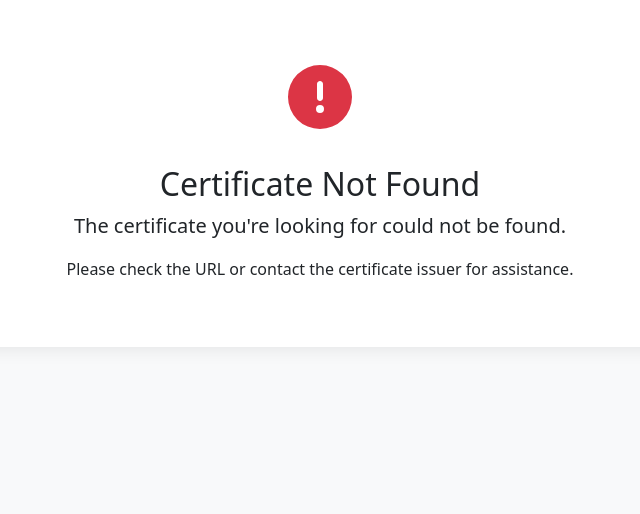
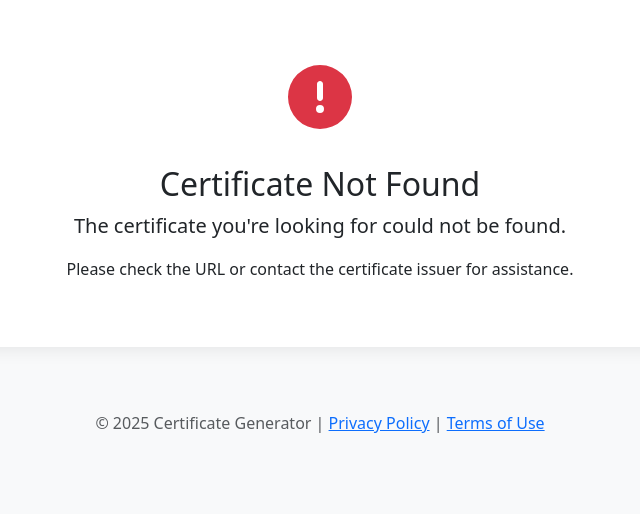
Before and after one commit to Manan0409/Certificate-Generator, a Flask app: template templates/view_certificate.html in a window 1280 px wide. Shown: the part 33-547 px from the top of the page, without its empty margins (320-960 px from the left). Run offline with Flask 2, Linux system fonts and the light colour scheme; the template is opened without the code that fills it: most values are stand-ins (such as "Sample title", 1, 10 or a date in 2020); some libraries are stand-ins or nearby versions.

Commit message:
Update view_certificate.html

```diff
--- a/templates/view_certificate.html
+++ b/templates/view_certificate.html
@@ -155,14 +155,32 @@
         document.addEventListener('DOMContentLoaded', function() {
             // LinkedIn Add Certificate
             document.getElementById('add-to-linkedin').addEventListener('click', function() {
-                // LinkedIn doesn't have a direct API for adding certificates, so we open LinkedIn in a new tab
-                window.open('https://www.linkedin.com/profile/add?startTask=CERTIFICATION_NAME', '_blank');
+                // Format the current date as MM/YYYY for LinkedIn
+                const today = new Date();
+                const month = today.getMonth() + 1; // JavaScript months are 0-based
+                const year = today.getFullYear();
+                const issueDate = `${month}/${year}`;
+
+                // Set up parameters for LinkedIn's Add to Profile feature
+                const params = new URLSearchParams({
+                    startTask: 'CERTIFICATION_NAME',
+                    name: 'Certificate of Completion', // Certificate name - modify as needed
+                    organizationId: '88935188', // LinkedIn ID for GDG (you may need to find the correct ID)
+                    organizationName: 'GDG on Campus Ahmedabad institute of Technology',
+                    issueYear: year,
+                    issueMonth: month,
+                    certId: '{{ certificate_id }}',
+                    certUrl: window.location.href
+                });
+
+                // Open LinkedIn add profile URL with parameters
+                window.open(`https://www.linkedin.com/profile/add?${params.toString()}`, '_blank');
             });
 
             // Email Share
             document.getElementById('share-email').addEventListener('click', function() {
                 const subject = encodeURIComponent('Check out my new certificate!');
-                const body = encodeURIComponent('I just earned a certificate! Check it out here: ' + window.location.href);
+                const body = encodeURIComponent('I just earned a certificate from GDG on Campus Ahmedabad institute of Technology! Check it out here: ' + window.location.href);
                 window.location.href = `mailto:?subject=${subject}&body=${body}`;
             });
 
@@ -174,11 +192,16 @@
 
             // Twitter Share
             document.getElementById('share-twitter').addEventListener('click', function() {
-                const text = encodeURIComponent('I just earned a certificate! Check it out here:');
+                const text = encodeURIComponent('I just earned a certificate from GDG on Campus Ahmedabad institute of Technology! Check it out here:');
                 const shareUrl = `https://twitter.com/intent/tweet?text=${text}&url=${encodeURIComponent(window.location.href)}`;
                 window.open(shareUrl, '_blank', 'width=600,height=400');
             });
         });
     </script>
+    <footer class="mt-5 py-3 text-center">
+        <div class="container">
+          <p class="text-muted">© 2025 Certificate Generator | <a href="/privacy">Privacy Policy</a> | <a href="/terms">Terms of Use</a></p>
+        </div>
+      </footer>
 </body>
 </html>
```
